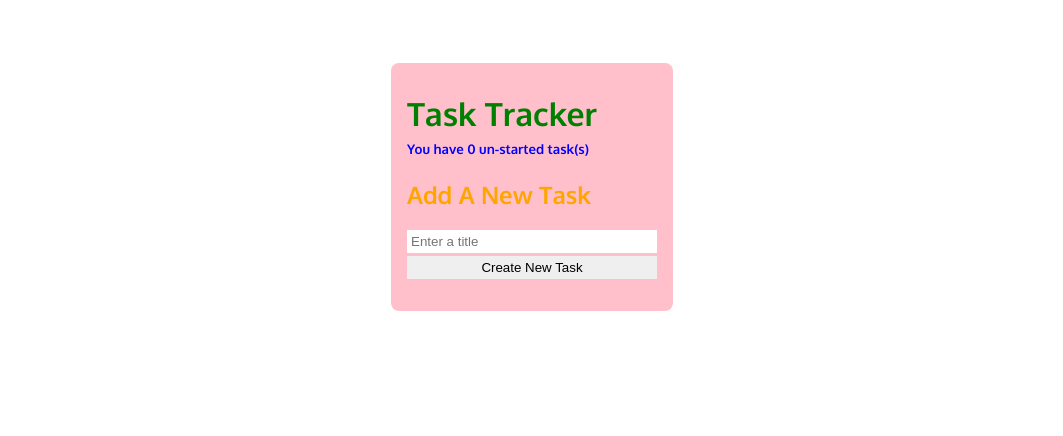
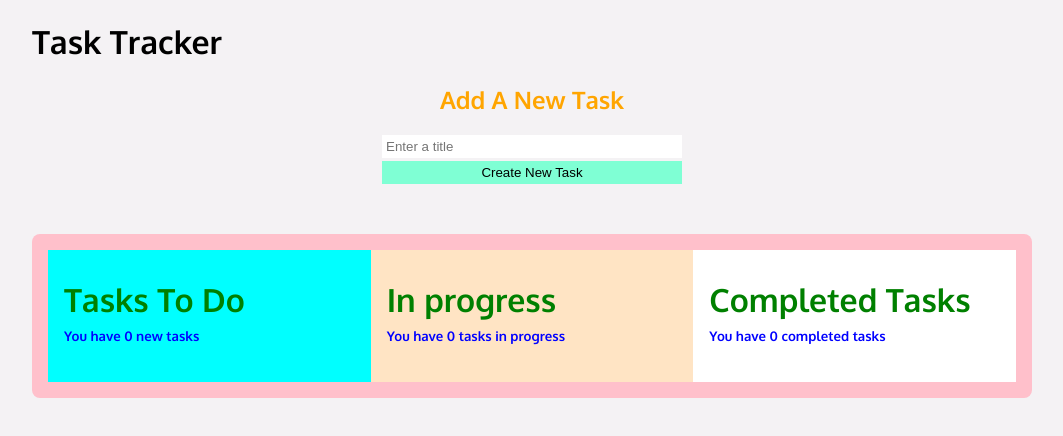
Before and after one commit to tgrinstead3d/react_todo, a React (Create React App) app: page / in a window 1280 px wide. Shown: the top 436 px of the page, without its empty margins (108-1171 px from the left). Built offline with nearby package versions, Linux system fonts and the light colour scheme.

Commit message:
working on the array swapping

```diff
--- a/public/index.html
+++ b/public/index.html
@@ -8,6 +8,7 @@
       name="description"
       content="Web site created using create-react-app"
     />
+    <link rel="icon" type="image/png" sizes="16x16" href="/favicon-16x16.png">
     <title>Task Tracker</title>
   </head>
   <body>
--- a/src/App.css
+++ b/src/App.css
@@ -2,15 +2,55 @@
 
 body {
     font-family: 'Oxygen', sans-serif;
+    background-color: rgba(240,238,240,0.71);
+}
+
+.AppWrapper {
+    max-width: 1000px;
+    margin: 0 auto;
+}
+
+.AppTitle {
+    text-align: left;
 }
 
 .AppBackground {
-    width: 250px;
+    display: flex;
+    flex-direction: row;
+    justify-content: space-between;
+    max-width: 1000px;
     margin-inline: auto;
     background-color: pink;
     padding: 1rem;
     margin-top: 5%;
     border-radius: .5rem;
+}
+
+.NewTaskForm {
+    max-width: 300px;
+    margin: 0 auto;
+}
+
+.TaskFormHeader {
+    text-align: center;
+}
+
+.TodoColumn {
+    background-color: aqua;
+    width: 300px;
+    padding: 1rem;
+}
+
+.InProgressColumn {
+    background-color: bisque;
+    width: 300px;
+    padding: 1rem;
+}
+
+.CompletedColumn {
+    background-color: white;
+    width: 300px;
+    padding: 1rem;
 }
 
 .Header {
@@ -55,6 +95,7 @@ input:focus {
 
 button {
     border: none;
+    background-color: aquamarine;
 }
 
 .NewTaskInputs {
--- a/src/App.js
+++ b/src/App.js
@@ -7,7 +7,9 @@ class App extends Component {
 
         this.state = JSON.parse(window.localStorage.getItem('state')) || {
             newTask: "",
-            tasks: []
+            tasks: [],
+            // progTask: [],
+            // completed: []
         }
     }
 
@@ -21,7 +23,7 @@ class App extends Component {
             [key]: value
         });
     }
-
+// Newly added tasks
     addTask(e) {
         const newTask = {
             id: 1 + Math.random(),
@@ -34,7 +36,7 @@ class App extends Component {
 
         this.setState({
             tasks,
-            newTask: ""
+            newTask: "",
         });
         e.preventDefault();
     };
@@ -53,16 +55,15 @@ class App extends Component {
     };
 
 
+    // In Progress tasks
+
+    // Completed tasks
+
     render() {
         return (
-            <div className="AppBackground">
-                <header className="Header">
-                    <h1>Task Tracker</h1>
-                </header>
-                <main className="BodyWrapper">
-                    <div className="TaskCount">
-                        <h5>You have {this.state.tasks.length} un-started task(s)</h5>
-                    </div>
+            <div className="AppWrapper">
+                <h1 className="AppTitle">Task Tracker</h1>
+                <>
                     <form className="NewTaskForm" onSubmit={this.submitPrevent}>
                         <div className="TaskFormHeader">
                             <h2>Add A New Task</h2>
@@ -72,11 +73,22 @@ class App extends Component {
                                    value={this.state.newTask}
                                    onChange={e => this.updateInput("newTask", e.target.value)}/>
                             {/*<textarea placeholder="Add a description" aria-label="Description"/>*/}
-                        <button type="submit" className="TaskSubmitButton" onClick={() => this.addTask()}>Create New
+                            <button type="submit" className="TaskSubmitButton" onClick={() => this.addTask()}>Create
+                                New
                                 Task
                             </button>
                         </div>
                     </form>
+                </>
+                <div className="AppBackground">
+                    <div className="TodoColumn">
+                        <header className="Header">
+                            <h1>Tasks To Do</h1>
+                        </header>
+                        <main className="BodyWrapper">
+                            <div className="TaskCount">
+                                <h5>You have {this.state.tasks.length} new tasks</h5>
+                            </div>
                             <div className="TaskCard">
                                 <ul>
                                     {this.state.tasks.map(task => {
@@ -87,7 +99,43 @@ class App extends Component {
                                                 </div>
                                                 <div className="ListRight">
                                                     {/*<button>Edit</button>*/}
-                                            <button onClick={() => this.deleteTask(task.id)} className="Delete">X</button>
+                                                    <button onClick={() => this.deleteTask(task.id)}
+                                                            className="Delete">X
+                                                    </button>
+                                                    {/*<button>Left</button>*/}
+                                                    {/*<button onClick={() => this.task(task.id)}>Right</button>*/}
+                                                </div>
+                                                <div className="TaskCompleteButton">
+                                                    {/*<button>Mark Completed</button>*/}
+                                                </div>
+                                            </li>
+                                        )
+                                    })}
+                                </ul>
+                            </div>
+                        </main>
+                    </div>
+                    <div className="InProgressColumn">
+                        <header className="Header">
+                            <h1>In progress</h1>
+                        </header>
+                        <main className="BodyWrapper">
+                            <div className="TaskCount">
+                                <h5>You have {this.state.tasks.length} tasks in progress</h5>
+                            </div>
+                            <div className="TaskCard">
+                                <ul>
+                                    {this.state.tasks.map(task => {
+                                        return (
+                                            <li key={task.id} className="ListTitle">
+                                                <div className="ListLeft">
+                                                    {task.value}
+                                                </div>
+                                                <div className="ListRight">
+                                                    {/*<button>Edit</button>*/}
+                                                    <button onClick={() => this.deleteTask(task.id)}
+                                                            className="Delete">X
+                                                    </button>
                                                     {/*<button>Left</button>*/}
                                                     {/*<button>Right</button>*/}
                                                 </div>
@@ -101,6 +149,42 @@ class App extends Component {
                             </div>
                         </main>
                     </div>
+                    <div className="CompletedColumn">
+                        <header className="Header">
+                            <h1>Completed Tasks</h1>
+                        </header>
+                        <main className="BodyWrapper">
+                            <div className="TaskCount">
+                                <h5>You have {this.state.tasks.length} completed tasks</h5>
+                            </div>
+                            <div className="TaskCard">
+                                <ul>
+                                    {this.state.tasks.map(task => {
+                                        return (
+                                            <li key={task.id} className="ListTitle">
+                                                <div className="ListLeft">
+                                                    {task.value}
+                                                </div>
+                                                <div className="ListRight">
+                                                    {/*<button>Edit</button>*/}
+                                                    <button onClick={() => this.deleteTask(task.id)}
+                                                            className="Delete">X
+                                                    </button>
+                                                    {/*<button>Left</button>*/}
+                                                    {/*<button>Right</button>*/}
+                                                </div>
+                                                <div className="TaskCompleteButton">
+                                                    {/*<button>Mark Completed</button>*/}
+                                                </div>
+                                            </li>
+                                        )
+                                    })}
+                                </ul>
+                            </div>
+                        </main>
+                    </div>
+                </div>
+            </div>
         )
     }
 }
```
Also changed, not shown: 1 other file (tests, documents, lock files or other folders). Lines whose indentation alone changed are shown as unchanged.
